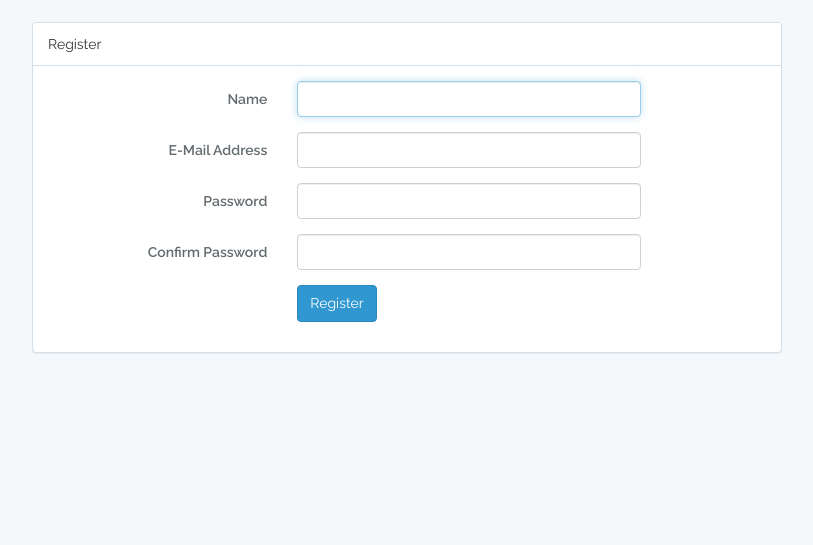
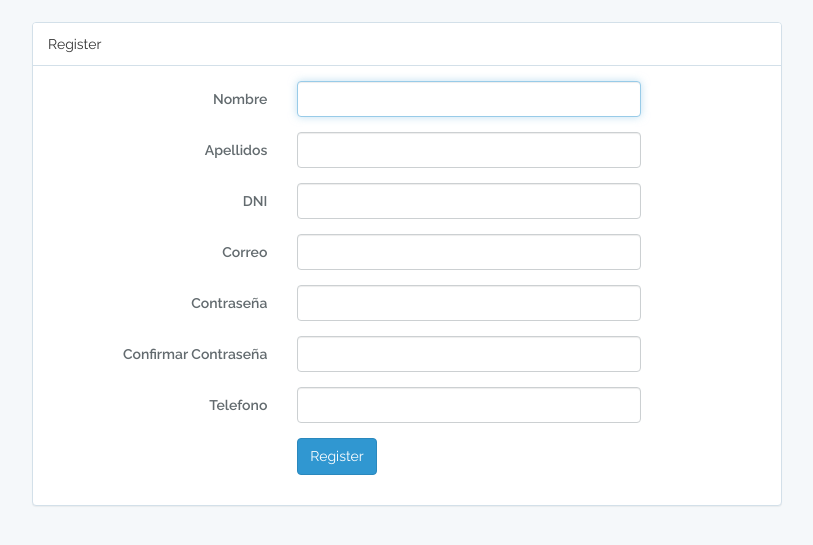
Before and after one commit to GFranco1/vsrad, a Laravel app: page /register in a window 1280 px wide. Shown: the part 51-596 px from the top of the page, without its empty margins (233-1046 px from the left). Run offline with Laravel 8, Linux system fonts and the light colour scheme.

Commit message:
Login y formulario entrada.
Modificación del código.

```diff
--- a/app/Http/Controllers/Auth/RegisterController.php
+++ b/app/Http/Controllers/Auth/RegisterController.php
@@ -48,9 +48,11 @@ class RegisterController extends Controller
     protected function validator(array $data)
     {
         return Validator::make($data, [
-            'name' => 'required|max:255',
+            'nombre' => 'required|max:255',
             'email' => 'required|email|max:255|unique:users',
             'password' => 'required|min:6|confirmed',
+            'dni' => 'required|max:9',
+            'telefono' => 'required|max:9',
         ]);
     }
 
@@ -63,9 +65,13 @@ class RegisterController extends Controller
     protected function create(array $data)
     {
         return User::create([
-            'name' => $data['name'],
+            'nombre' => $data['nombre'],
+            'apellidos' => $data['apellidos'],
+            'dni' => $data['dni'],
             'email' => $data['email'],
             'password' => bcrypt($data['password']),
+            'telefono' => $data['telefono'],
+            'rol' => 0,
         ]);
     }
 }
--- a/config/database.php
+++ b/config/database.php
@@ -41,11 +41,11 @@ return [
 
         'mysql' => [
             'driver' => 'mysql',
-            'host' => env('DB_HOST', '127.0.0.1'),
-            'port' => env('DB_PORT', '3306'),
-            'database' => env('DB_DATABASE', 'forge'),
-            'username' => env('DB_USERNAME', 'forge'),
-            'password' => env('DB_PASSWORD', ''),
+            'host' => '127.0.0.1',
+            'port' => '3306',
+            'database' => 'homestead',
+            'username' => 'root',
+            'password' => '',
             'charset' => 'utf8mb4',
             'collation' => 'utf8mb4_unicode_ci',
             'prefix' => '',
--- a/resources/views/auth/register.blade.php
+++ b/resources/views/auth/register.blade.php
@@ -10,22 +10,50 @@
                     <form class="form-horizontal" role="form" method="POST" action="{{ route('register') }}">
                         {{ csrf_field() }}
 
-                        <div class="form-group{{ $errors->has('name') ? ' has-error' : '' }}">
-                            <label for="name" class="col-md-4 control-label">Name</label>
+                        <div class="form-group{{ $errors->has('nombre') ? ' has-error' : '' }}">
+                            <label for="nombre" class="col-md-4 control-label">Nombre</label>
 
                             <div class="col-md-6">
-                                <input id="name" type="text" class="form-control" name="name" value="{{ old('name') }}" required autofocus>
+                                <input id="nombre" type="text" class="form-control" name="nombre" value="{{ old('nombre') }}" required autofocus>
 
-                                @if ($errors->has('name'))
+                                @if ($errors->has('nombre'))
                                     <span class="help-block">
-                                        <strong>{{ $errors->first('name') }}</strong>
+                                        <strong>{{ $errors->first('nombre') }}</strong>
+                                    </span>
+                                @endif
+                            </div>
+                        </div>
+
+                        <div class="form-group{{ $errors->has('apellidos') ? ' has-error' : '' }}">
+                            <label for="apellidos" class="col-md-4 control-label">Apellidos</label>
+
+                            <div class="col-md-6">
+                                <input id="apellidos" type="text" class="form-control" name="apellidos" value="{{ old('apellidos') }}" required autofocus>
+
+                                @if ($errors->has('apellidos'))
+                                    <span class="help-block">
+                                        <strong>{{ $errors->first('apellidos') }}</strong>
+                                    </span>
+                                @endif
+                            </div>
+                        </div>
+
+                        <div class="form-group{{ $errors->has('dni') ? ' has-error' : '' }}">
+                            <label for="dni" class="col-md-4 control-label">DNI</label>
+
+                            <div class="col-md-6">
+                                <input id="dni" type="text" class="form-control" name="dni" value="{{ old('dni') }}" required autofocus>
+
+                                @if ($errors->has('dni'))
+                                    <span class="help-block">
+                                        <strong>{{ $errors->first('dni') }}</strong>
                                     </span>
                                 @endif
                             </div>
                         </div>
 
                         <div class="form-group{{ $errors->has('email') ? ' has-error' : '' }}">
-                            <label for="email" class="col-md-4 control-label">E-Mail Address</label>
+                            <label for="email" class="col-md-4 control-label">Correo</label>
 
                             <div class="col-md-6">
                                 <input id="email" type="email" class="form-control" name="email" value="{{ old('email') }}" required>
@@ -39,7 +67,7 @@
                         </div>
 
                         <div class="form-group{{ $errors->has('password') ? ' has-error' : '' }}">
-                            <label for="password" class="col-md-4 control-label">Password</label>
+                            <label for="password" class="col-md-4 control-label">Contraseña</label>
 
                             <div class="col-md-6">
                                 <input id="password" type="password" class="form-control" name="password" required>
@@ -53,12 +81,27 @@
                         </div>
 
                         <div class="form-group">
-                            <label for="password-confirm" class="col-md-4 control-label">Confirm Password</label>
+                            <label for="password-confirm" class="col-md-4 control-label">Confirmar Contraseña</label>
 
                             <div class="col-md-6">
                                 <input id="password-confirm" type="password" class="form-control" name="password_confirmation" required>
                             </div>
                         </div>
+
+                        <div class="form-group{{ $errors->has('telefono') ? ' has-error' : '' }}">
+                            <label for="telefono" class="col-md-4 control-label">Telefono</label>
+
+                            <div class="col-md-6">
+                                <input id="telefono" type="text" class="form-control" name="telefono" value="{{old('telefono')}}" required>
+
+                                @if ($errors->has('telefono'))
+                                    <span class="help-block">
+                                        <strong>{{ $errors->first('telefono') }}</strong>
+                                    </span>
+                                @endif
+                            </div>
+                        </div>
+
 
                         <div class="form-group">
                             <div class="col-md-6 col-md-offset-4">
--- a/resources/views/home.blade.php
+++ b/resources/views/home.blade.php
@@ -8,7 +8,9 @@
                 <div class="panel-heading">Dashboard</div>
 
                 <div class="panel-body">
-                    You are logged in!
+                    <div class="alert alert-success" role="alert">Logeado {{ Auth::user()->nombre}} {{ Auth::user()->apellidos}}</div>
+
+                    <!--<a href="http://localhost:63342/VSRAD-Codigo/VSRAD/GeneradorPassword.php">generar</a>-->
                 </div>
             </div>
         </div>
--- a/resources/views/layouts/app.blade.php
+++ b/resources/views/layouts/app.blade.php
@@ -11,7 +11,7 @@
     <title>{{ config('app.name', 'Laravel') }}</title>
 
     <!-- Styles -->
-    <link href="/css/app.css" rel="stylesheet">
+    <link href="{{ asset('css/app.css') }}" rel="stylesheet">
 
     <!-- Scripts -->
     <script>
@@ -55,7 +55,7 @@
                         @else
                             <li class="dropdown">
                                 <a href="#" class="dropdown-toggle" data-toggle="dropdown" role="button" aria-expanded="false">
-                                    {{ Auth::user()->name }} <span class="caret"></span>
+                                    {{ Auth::user()->nombre}} {{Auth::user()->apellidos}} <span class="caret"></span>
                                 </a>
 
                                 <ul class="dropdown-menu" role="menu">
@@ -82,6 +82,6 @@
     </div>
 
     <!-- Scripts -->
-    <script src="/js/app.js"></script>
+    <script src="{{ asset('js/app.js') }}"></script>
 </body>
 </html>
--- a/routes/web.php
+++ b/routes/web.php
@@ -15,39 +15,6 @@ Route::get('/', function () {
     return view('welcome');
 });
 
-Route::get('/proyectos', function () {
-    return \App\Proyecto::all();
-});
-
-/*Route::get('/proyectos/{id}', function ($id = null) {
-    if(isset($id)){
-        $proyecto = \App\Proyecto::FindOrFail($id);
-
-       /* $proyecto = \Auth:getUser() -> proyectos;
-
-        foreach ($proyectos as $proyecto){
-            echo $proyecto->nombre;
-        }
-
-       $user = Auth::user();
-       echo $user->name;
-      foreach ($user->proyectos as $proyecto){
-          echo $proyecto->nombre;
-      }
-    return $proyecto ->isValidado();
-}else
-return \App\Proyecto::all();
-
-
-
-});
-
-Route::get('/proyectos', function () {
-    return \App\Proyecto::all();
-});
-*/
-
 Auth::routes();
 
 Route::get('/home', 'HomeController@index');
-Route::get('/proyectos', 'HomeController@index');
```
Also changed, not shown: app/User.php (+6 -9 lines), resources/GeneradorPassword.php (added, +37 -0 lines), database/migrations/2017_03_05_161930_create_table_correos.php (added), 1 other file.
